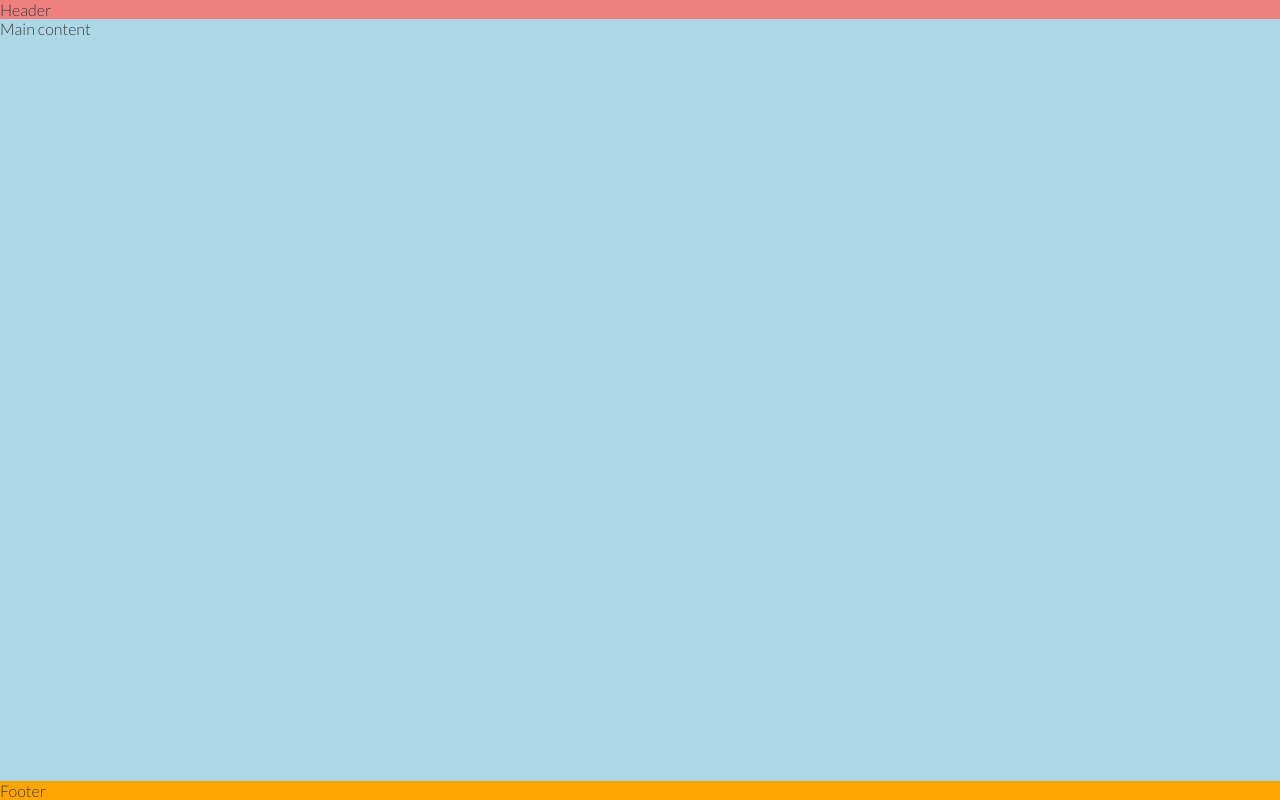
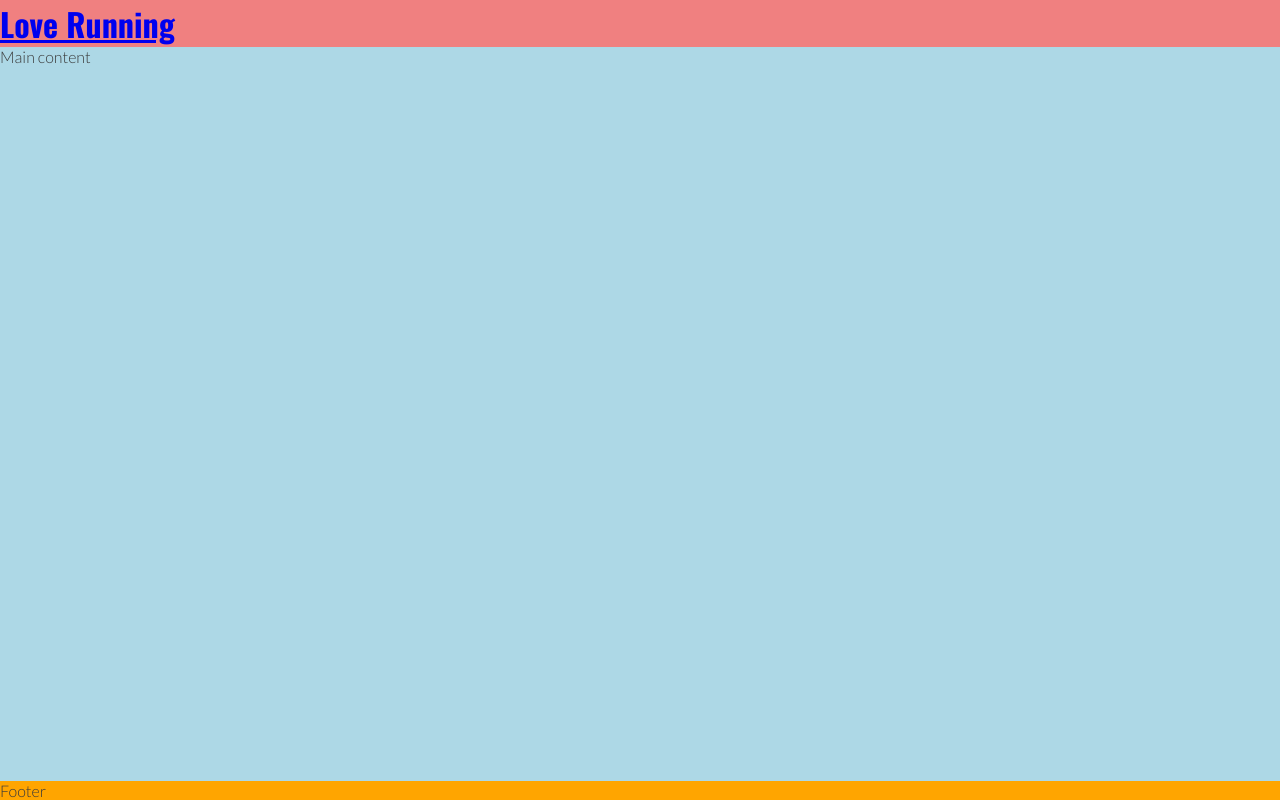
Before and after one commit to Mesielle86/loverunning, a plain HTML site: page index.html in a window 1280 px wide. Drawn offline with nearby package versions, Linux system fonts and the light colour scheme.

Commit message:
Add logo to the header and apply Oswald font

```diff
--- a/assets/css/style.css
+++ b/assets/css/style.css
@@ -14,12 +14,15 @@ body {
     flex-direction: column;
     /* Generic project styles */
     color: #3a3a3a;
-    font-family: Lato, sans-serif;
+    font-family: 'Lato', sans-serif;
 }
 
 /* Header */
 header {
     background-color: lightcoral;
+}
+h1 {
+    font-family: 'Oswald', sans-serif ;
 }
 /* Main content */
 main {background-color: lightblue;
--- a/index.html
+++ b/index.html
@@ -20,7 +20,11 @@
 
 <body>
     <!-- Header -->
-    <header>Header</header>
+    <header>
+        <a href="index.html">
+            <h1 id="logo">Love Running</h1>
+        </a>
+    </header>
     <!-- Main content -->
     <main>Main content</main>
     <!-- Footer -->
```
